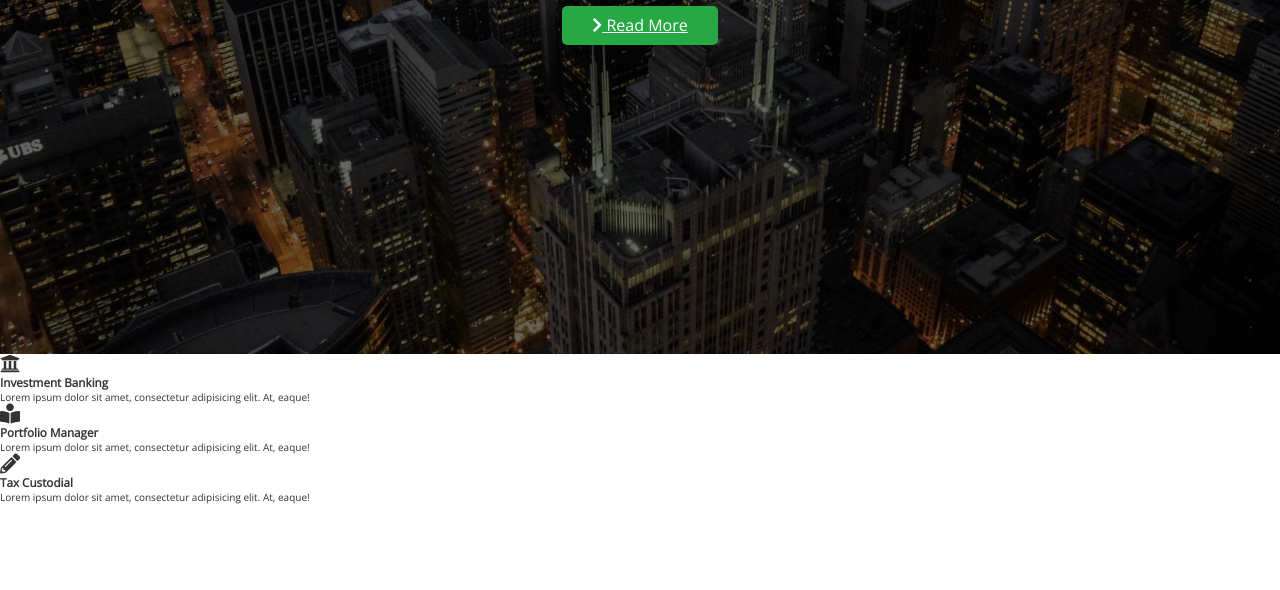
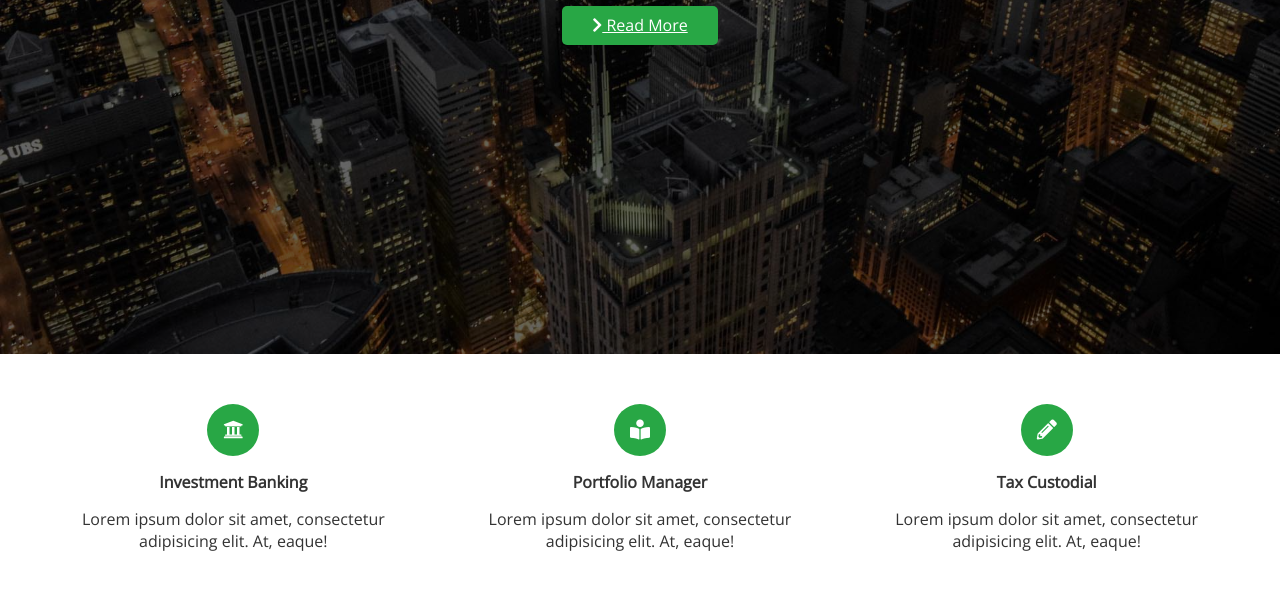
Before and after one commit to Blue-Eyes-FrontEnd-Dragon/EdgeLedger, a website: page docs/index.html in a window 1280 px wide. Shown: the part 446-1036 px from the top of the page. Before the commit the page ends 950 px from the top, so only its background shows below. Drawn offline with nearby package versions, Linux system fonts and the light colour scheme.

Commit message:
Add icons

```diff
--- a/assets/sass/main.scss
+++ b/assets/sass/main.scss
@@ -6,5 +6,7 @@
 @import './partials/base/global';
 @import './partials/components/navbar';
 @import './partials/layout/header';
+@import './partials/layout/icons-section';
 
 @import './partials/components/button';
+@import './partials/utils/flex-items';
--- /dev/null
+++ b/assets/sass/partials/layout/_icons-section.scss
@@ -0,0 +1,16 @@
+.icons {
+    padding: 3rem;
+}
+
+.icons h3 {
+    font-weight: bold;
+    margin-bottom: 1.5rem;
+}
+
+.icons i {
+    background-color: $icon-background-color;
+    color: #fff;
+    padding: 1.6rem;
+    border-radius: 50%;
+    margin-bottom: 1.5rem;
+}
--- a/assets/sass/partials/utils/_colors.scss
+++ b/assets/sass/partials/utils/_colors.scss
@@ -7,3 +7,5 @@ $btn-primary-background: #28a745;
 $btn-primary-color: #fff;
 $btn-secondary-background: #0284d0;
 $btn-secondary-color: #fff;
+
+$icon-background-color: #28a745;
--- /dev/null
+++ b/assets/sass/partials/utils/_flex-items.scss
@@ -0,0 +1,11 @@
+.flex-items {
+    display: flex;
+    text-align: center;
+    justify-content: center;
+    text-align: center;
+    height: 100%;
+}
+
+.flex-items > div {
+    padding: 2rem;
+}
--- a/docs/index.html
+++ b/docs/index.html
@@ -42,28 +42,28 @@
     </header>
 
     <main>
-        <section id="about" class="icon bg-light">
+        <section id="about" class="icons bg-light">
 
             <div class="flex-items">
                 <div>
                     <i class="fas fa-university fa-2x"></i>
                     <div>
-                        <h3>Investment Banking</h3>
-                        <p>Lorem ipsum dolor sit amet, consectetur adipisicing elit. At, eaque!</p>
+                        <h3 class="text text--header">Investment Banking</h3>
+                        <p class="text text--sub-text">Lorem ipsum dolor sit amet, consectetur adipisicing elit. At, eaque!</p>
                     </div>
                 </div>
                 <div>
                     <i class="fas fa-book-reader fa-2x"></i>
                     <div>
-                        <h3>Portfolio Manager</h3>
-                        <p>Lorem ipsum dolor sit amet, consectetur adipisicing elit. At, eaque!</p>
+                        <h3 class="text text--header">Portfolio Manager</h3>
+                        <p class="text text--sub-text">Lorem ipsum dolor sit amet, consectetur adipisicing elit. At, eaque!</p>
                     </div>
                 </div>
                 <div>
                     <i class="fas fa-pencil-alt fa-2x"></i>
                     <div>
-                        <h3>Tax Custodial</h3>
-                        <p>Lorem ipsum dolor sit amet, consectetur adipisicing elit. At, eaque!</p>
+                        <h3 class="text text--header">Tax Custodial</h3>
+                        <p class="text text--sub-text">Lorem ipsum dolor sit amet, consectetur adipisicing elit. At, eaque!</p>
                     </div>
                 </div>
             </div>
```
Also changed, not shown: docs/css/main.css, docs/css/main.min.css, 1 other file.
